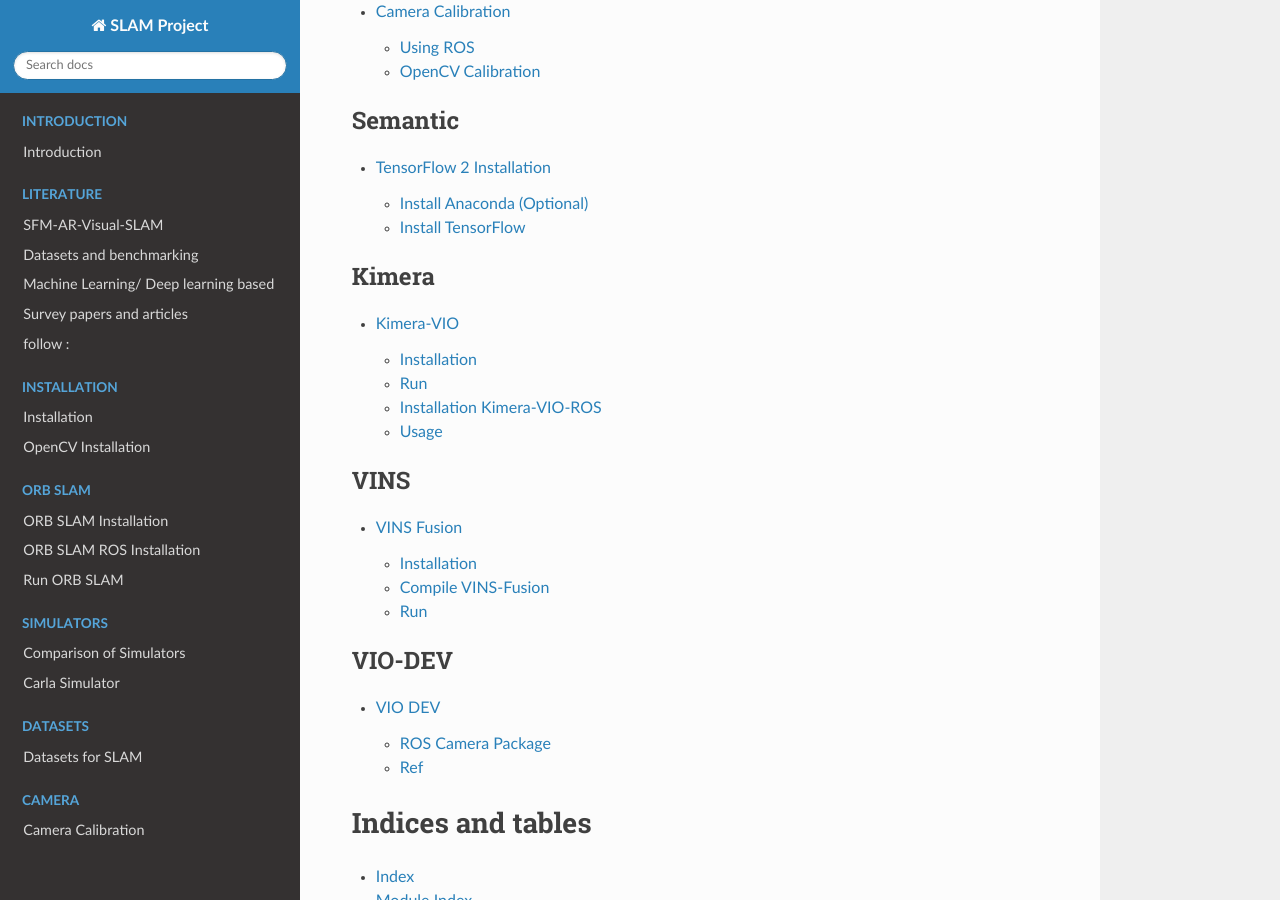
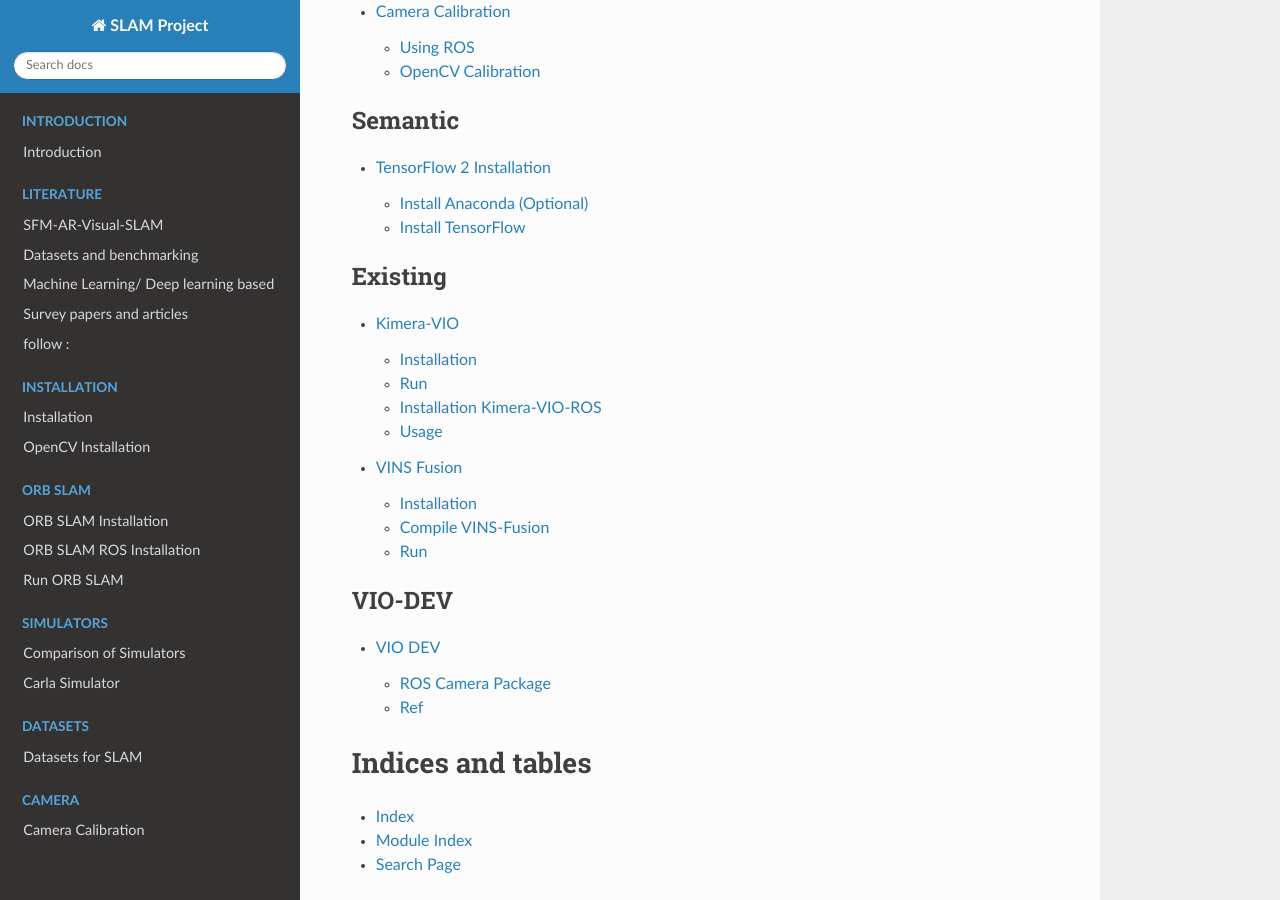
Before and after one commit to tianchenliu/uuv-slam-docs-test, a Sphinx documentation site: the page built from docs/source/index.rst, in a window 1280 px wide and 900 px high, scrolled down 1480 px. Built offline with Sphinx 7.4.7 and the Read the Docs theme 2.0.0, drawn with Linux system fonts in a browser that asks for light colours.

Commit message:
Reorganize

```diff
--- a/docs/source/index.rst
+++ b/docs/source/index.rst
@@ -63,14 +63,9 @@
 
 .. toctree::
    :maxdepth: 2
-   :caption: Kimera
+   :caption: Existing
 
    sections/kimera/kimera_vio
-
-.. toctree::
-   :maxdepth: 2
-   :caption: VINS
-
    sections/vins/vins_fusion
 
 .. toctree::
```
